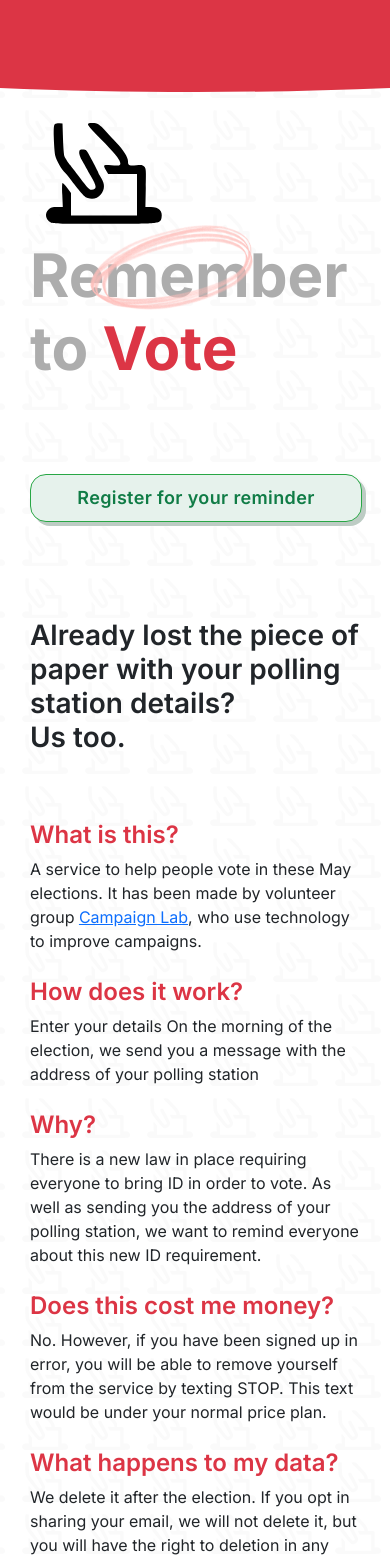
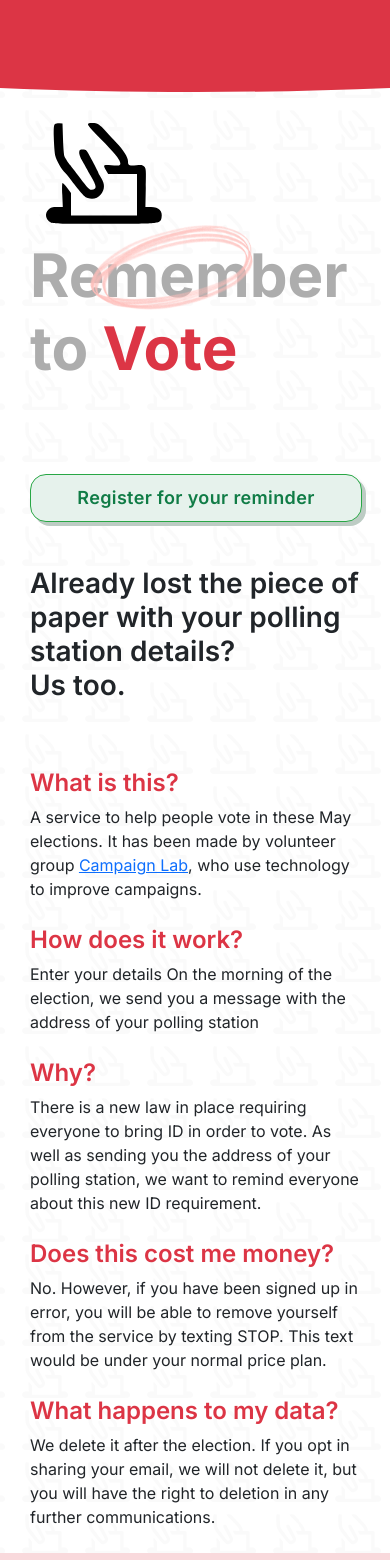
Before and after one commit to Curtis-Turk/Remember-to-Vote, a Next.js app: page / in a window 390 px wide. Shown: the top 1560 px of the page. Built offline with nearby package versions, Linux system fonts and the light colour scheme.

Commit message:
adding mobile padding-top for about-section

```diff
--- a/styles.css
+++ b/styles.css
@@ -184,6 +184,7 @@ weight: 600
 @media screen and (max-width: 600px) {
   #about-section {
     max-width: 100%;
+    margin-top: 44px !important;
   }
 }
 
```
